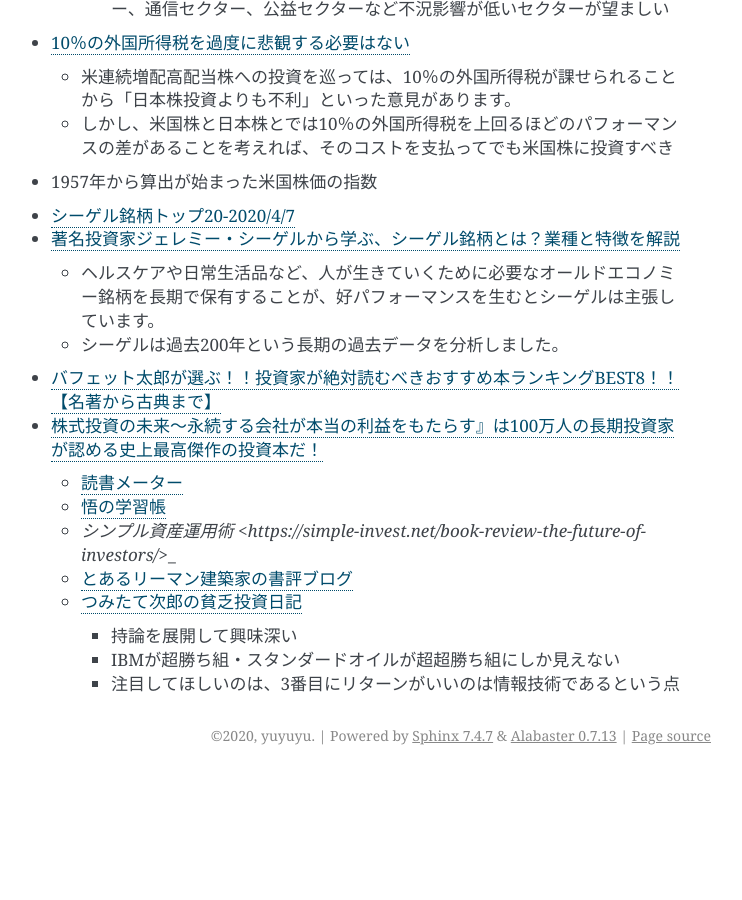
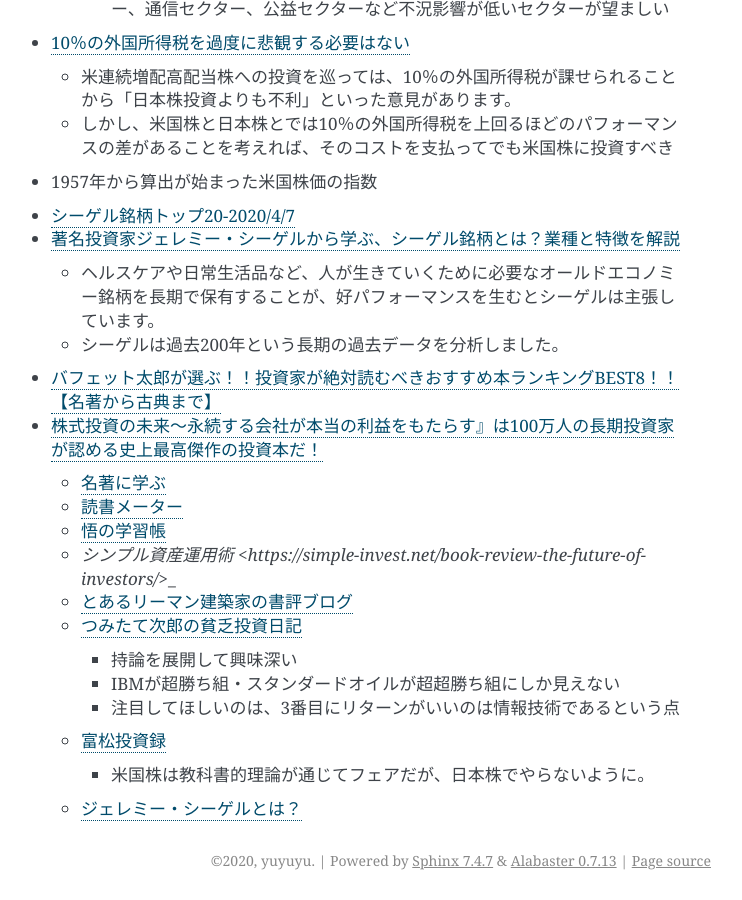
Before and after one commit to yuyuyu0706/sphinx, a Sphinx documentation site: the page built from sphinx/source/work/page07_finance.rst, in a window 1280 px wide and 900 px high, scrolled down 14648 px. Shown: the whole window, without its empty margins (399-1141 px from the left). Built offline with Sphinx 7.4.7, drawn with Linux system fonts in a browser that asks for light colours; pages that are not in the unit, such as notebooks, are missing from menus; before the commit the page ends 15423 px from its top, so only the background shows below that.

Commit message:
auto commit

```diff
--- a/sphinx/source/work/page07_finance.rst
+++ b/sphinx/source/work/page07_finance.rst
@@ -794,6 +794,8 @@ S&P500とは
 
 * `株式投資の未来～永続する会社が本当の利益をもたらす』は100万人の長期投資家が認める史上最高傑作の投資本だ！ <http://buffett-taro.net/archives/4572556.html>`_
 
+  * `名著に学ぶ <https://wealthroad.jp/archives/323>`_
+
   * `読書メーター <https://bookmeter.com/books/106171>`_
   * `悟の学習帳 <https://economics-agriculture.com/bookreview/kabushikitoushinomirai/>`_
   * `シンプル資産運用術 <https://simple-invest.net/book-review-the-future-of-investors/`>_
@@ -803,3 +805,10 @@ S&P500とは
     * 持論を展開して興味深い
     * IBMが超勝ち組・スタンダードオイルが超超勝ち組にしか見えない
     * 注目してほしいのは、3番目にリターンがいいのは情報技術であるという点
+
+  * `富松投資録 <https://tomimatsu-toushiroku.com/shohyo5/>`_
+
+    * 米国株は教科書的理論が通じてフェアだが、日本株でやらないように。
+
+
+  * `ジェレミー・シーゲルとは？ <https://www.motleyfool.co.jp/archives/5669>`_
```
